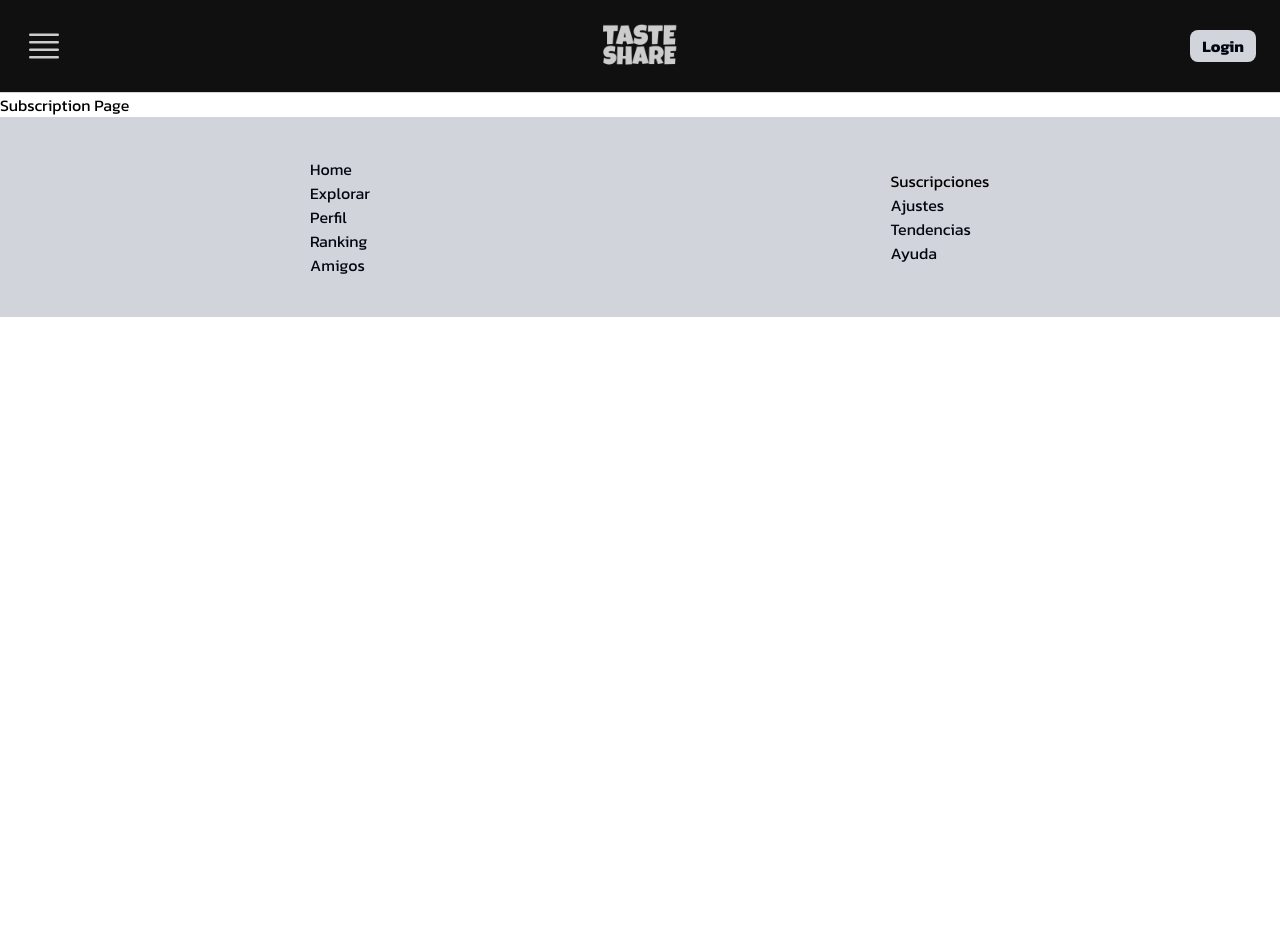
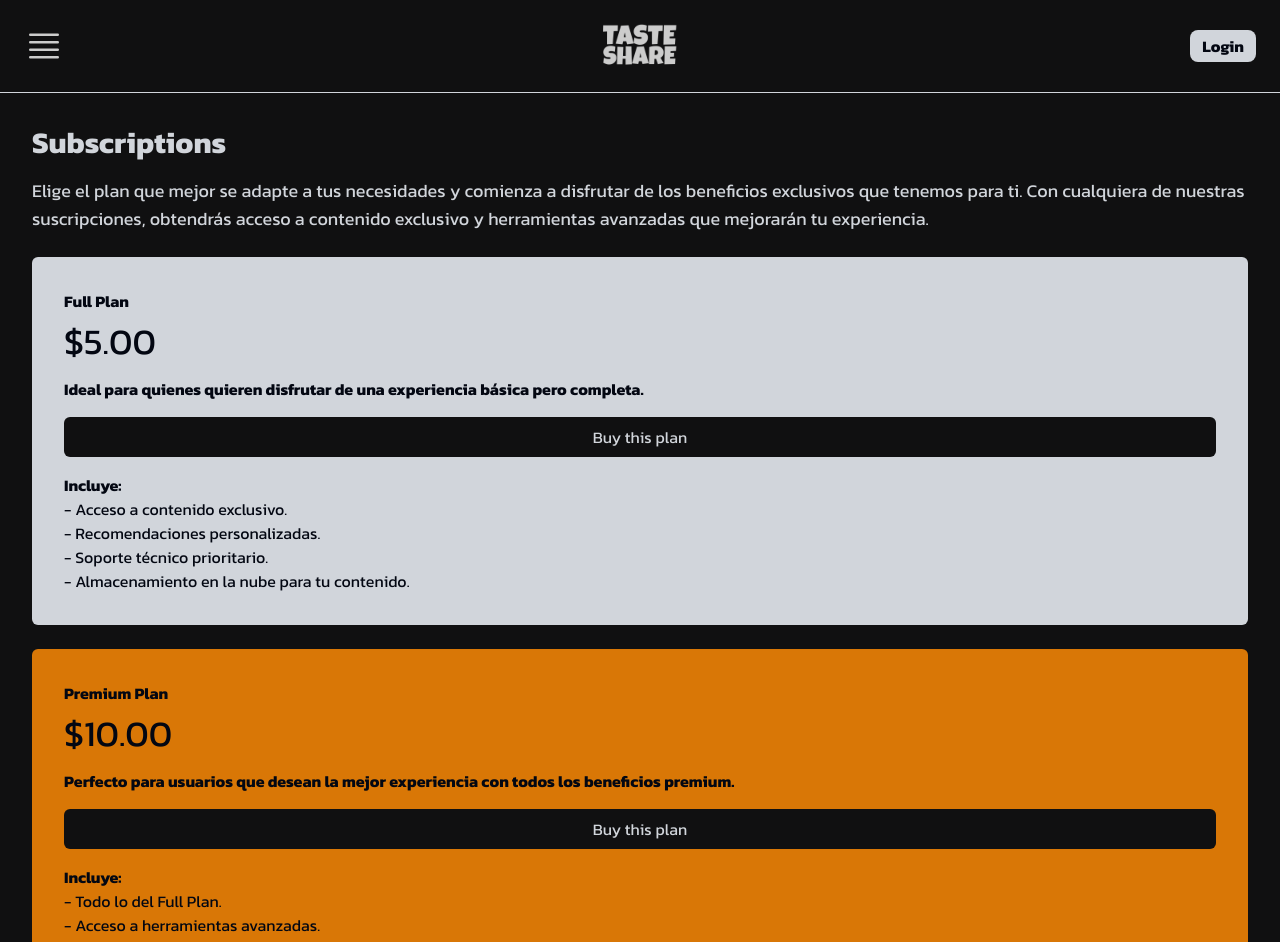
Before and after one commit to Chispaclick/Taste-Share, a Next.js app: page /subscription in a window 1280 px wide. Shown: the top 942 px of the page. Before the commit the page ends 800 px from the top, so only its background shows below. Built offline with nearby package versions, Linux system fonts and the light colour scheme.

Commit message:
Taste Share commit #17

```diff
--- a/src/app/subscription/page.jsx
+++ b/src/app/subscription/page.jsx
@@ -1,11 +1,64 @@
-import React from 'react'
+import React from "react";
 
 function Suscription() {
   return (
+    <div className="flex bg-background place-content-center items-center p-8 w-full">
     <div>
-      <h1>Subscription Page</h1>
+      {/* Introducción de la página */}
+      <div>
+        <h1 className="text-gray-300 text-3xl font-semibold mb-4">
+          Subscriptions
+        </h1>
+        <p className="text-gray-300 text-lg mb-6">
+          Elige el plan que mejor se adapte a tus necesidades y comienza a disfrutar de los beneficios exclusivos que tenemos para ti. Con cualquiera de nuestras suscripciones, obtendrás acceso a contenido exclusivo y herramientas avanzadas que mejorarán tu experiencia.
+        </p>
+      </div>
+
+      <div>
+        {/* Plan económico */}
+        <div className="flex flex-col flex-1 place-content-center items-start p-8 bg-gray-300 rounded-md mb-6">
+          <p className="text-gray-950 font-semibold mb-2">Full Plan</p>
+          <h2 className="text-gray-950 text-4xl mb-4">$5.00</h2>
+          <p className="text-gray-950 font-semibold mb-4">
+            Ideal para quienes quieren disfrutar de una experiencia básica pero completa.
+          </p>
+          <button className="bg-background text-gray-300 p-2 rounded-md w-full">
+            Buy this plan
+          </button>
+          {/* Beneficios del plan económico */}
+          <p className="text-gray-950 font-semibold mt-4">Incluye:</p>
+          <ul className="text-gray-950">
+            <li>- Acceso a contenido exclusivo.</li>
+            <li>- Recomendaciones personalizadas.</li>
+            <li>- Soporte técnico prioritario.</li>
+            <li>- Almacenamiento en la nube para tu contenido.</li>
+          </ul>
+        </div>
+
+        {/* Plan premium */}
+        <div className="flex flex-col flex-1 place-content-center items-start p-8 bg-amber-600 rounded-md">
+          <p className="text-gray-950 font-semibold mb-2">Premium Plan</p>
+          <h2 className="text-gray-950 text-4xl mb-4">$10.00</h2>
+          <p className="text-gray-950 font-semibold mb-4">
+            Perfecto para usuarios que desean la mejor experiencia con todos los beneficios premium.
+          </p>
+          <button className="bg-background text-gray-300 p-2 rounded-md w-full">
+            Buy this plan
+          </button>
+          {/* Beneficios del plan premium */}
+          <p className="text-gray-950 font-semibold mt-4">Incluye:</p>
+          <ul className="text-gray-950">
+            <li>- Todo lo del Full Plan.</li>
+            <li>- Acceso a herramientas avanzadas.</li>
+            <li>- Mayor almacenamiento en la nube.</li>
+            <li>- Contenido adicional exclusivo.</li>
+            <li>- Posibilidad de compartir tu cuenta con un amigo.</li>
+          </ul>
+        </div>
+      </div>
     </div>
-  )
+  </div>
+  );
 }
 
-export default Suscription
+export default Suscription;
```
